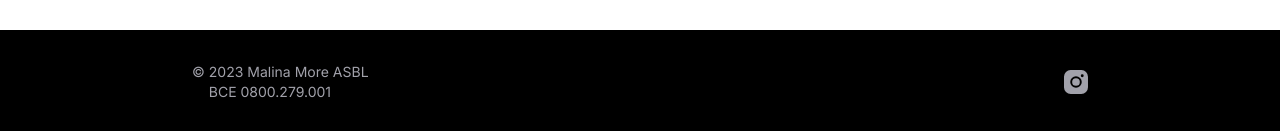
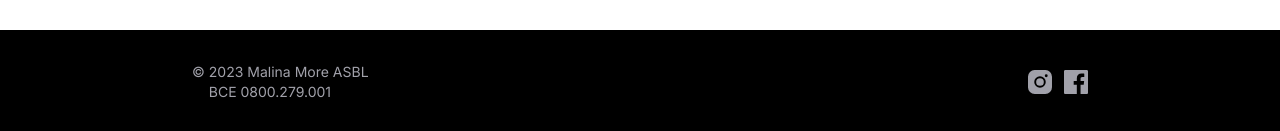
Before and after one commit to jleclanche/malinamore.studio, a Next.js app: page /about/team in a window 1280 px wide. Shown: the part 1100-1231 px from the top of the page. Built offline with nearby package versions, Linux system fonts and the light colour scheme.

Commit message:
Add Facebook link

```diff
--- a/app/Footer.tsx
+++ b/app/Footer.tsx
@@ -1,5 +1,6 @@
 import ExternalLink from "@/app/components/ExternalLink";
 import InstagramLogo from "@/app/components/icons/InstagramLogo";
+import FacebookLogo from "./components/icons/FacebookLogo";
 
 const Footer = () => (
 	<footer className="bg-black text-zinc-400 text-sm flex justify-center py-8">
@@ -11,9 +12,12 @@ const Footer = () => (
 					<p>BCE 0800.279.001</p>
 				</div>
 			</div>
-			<div className="flex items-center">
+			<div className="flex items-center gap-3">
 				<ExternalLink href="https://instagram.com/malina_more_studio">
-					<InstagramLogo />
+					<InstagramLogo className="w-6 h-6" />
+				</ExternalLink>
+				<ExternalLink href="https://facebook.com/MalinaMoreStudio">
+					<FacebookLogo className="w-6 h-6" />
 				</ExternalLink>
 			</div>
 		</div>
--- /dev/null
+++ b/app/components/icons/FacebookLogo.tsx
@@ -0,0 +1,10 @@
+const FacebookLogo: React.FC<{ className?: string }> = ({ className }) => (
+	<svg xmlns="http://www.w3.org/2000/svg" viewBox="0 0 24 24" className={className}>
+		<path
+			fill="currentColor"
+			d="M22.68 0H1.32C.6 0 0 .6 0 1.32v21.36C0 23.4.6 24 1.32 24h11.5v-9.3H9.69v-3.62h3.13V8.41c0-3.1 1.9-4.79 4.66-4.79 1.32 0 2.46.1 2.8.15V7h-1.92c-1.5 0-1.8.71-1.8 1.76v2.32h3.59l-.47 3.62h-3.12V24h6.12c.73 0 1.32-.6 1.32-1.32V1.32C24 .6 23.4 0 22.68 0z"
+		/>
+	</svg>
+);
+
+export default FacebookLogo;
--- a/app/components/icons/InstagramLogo.tsx
+++ b/app/components/icons/InstagramLogo.tsx
@@ -1,8 +1,8 @@
-const InstagramLogo = () => (
+const InstagramLogo: React.FC<{ className?: string }> = ({ className }) => (
 	<svg
-		className="h-6 w-6"
 		xmlns="http://www.w3.org/2000/svg"
 		viewBox="2.19 2.19 15.63 15.63"
+		className={className}
 	>
 		<path fill="currentColor" d="M7.5 10a2.5 2.5 0 1 1 5 0 2.5 2.5 0 0 1-5 0Z" />
 		<path
```
